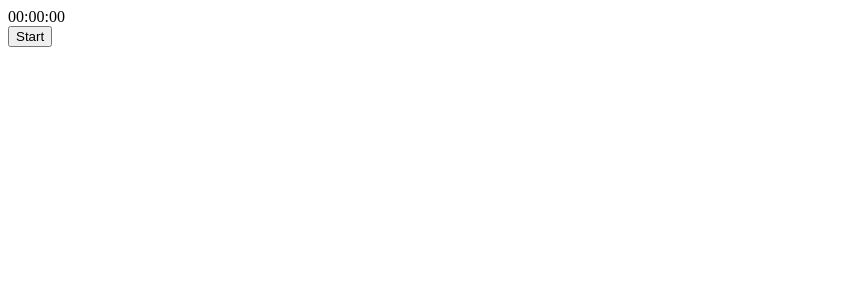
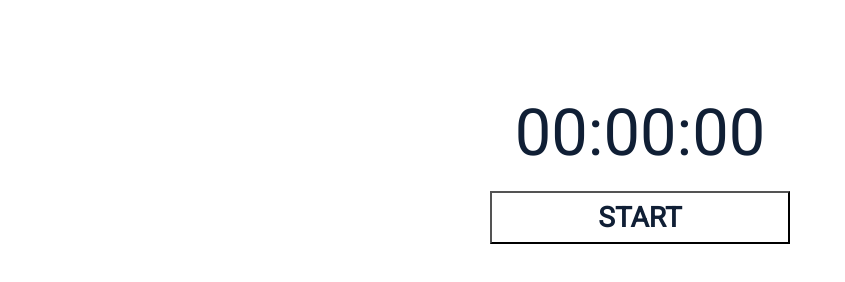
Before and after one commit to pakarpiel/stopwatch, a plain HTML site: page index.html in a window 1280 px wide. Shown: the whole page, without its empty margins (0-845 px from the left). Drawn offline with nearby package versions, Linux system fonts and the light colour scheme.

Commit message:
New styles

```diff
--- a/index.html
+++ b/index.html
@@ -5,9 +5,11 @@
     <meta name="viewport" content="width=device-width, initial-scale=1.0">
     <meta http-equiv="X-UA-Compatible" content="ie=edge">
     <title>Stopwatch</title>
+    <link href="https://fonts.googleapis.com/css?family=Roboto&display=swap" rel="stylesheet">
     <link rel="stylesheet" href="style.css">
 </head>
 <body>
+  <div id="container">
     <div id="display">00:00:00</div>
     <div id="buttons">
       <button class="button active" data-action="start">Start</button>
@@ -16,9 +18,11 @@
       <button class="button" data-action="resume">Resume</button>
       <button class="button" data-action="reset">Reset</button>
     </div>
-    <div class="container">
+    <div id="lapsContainer">
+      <div id="lapsCounter"></div>
       <div id="totalLaps"></div>
       <div id="laps"></div>
+    </div>
   </div>
     <script
   src="https://code.jquery.com/jquery-3.4.1.js"
--- a/style.css
+++ b/style.css
@@ -1,15 +1,63 @@
-.button {
-    display: none
+* {
+    margin: 0;
+    padding: 0;
+    box-sizing: border-box;
+}
+html {
+    font-family: 'Roboto', sans-serif;
+    font-size: 62.5%;
+    color: #101F35;
+}
+#container {
+    width: 300px;
+    margin: 75px auto;
+}
+#display{
+    padding: 2rem 0;
+    font-size: 6.5rem;
+    text-align: center;
 }
 
+.button {
+    display: none;
+    width: 150px;
+    padding: 0.8rem 0;
+    color: #101F35;
+    background-color: transparent;
+    font-family: 'Roboto', sans-serif;
+    font-size: 2.8rem;
+    text-transform: uppercase;
+    font-weight: bold;
+    cursor: pointer;
+}
+button:first-child {
+    width: 300px;
+    color: #101F35;
+}
+
+button:nth-child(2){
+    color: #DB0C08
+}
+button:nth-child(4){
+    color: #348913
+}
 .active {
     display: inline-block
 }
 
-.container {
+#buttons, #lapsContainer {
     display: flex;
+    justify-content: space-between;
 }
 
-#totalLaps, #laps {
-    margin: 10px
+#lapsCounter, #totalLaps, #laps {
+    margin: 0.7rem;
+    text-align: center;
 }
+#laps {
+    color:#4A6082;
+}
+p {
+    margin: 1rem;
+    font-size: 2rem;
+}
```
